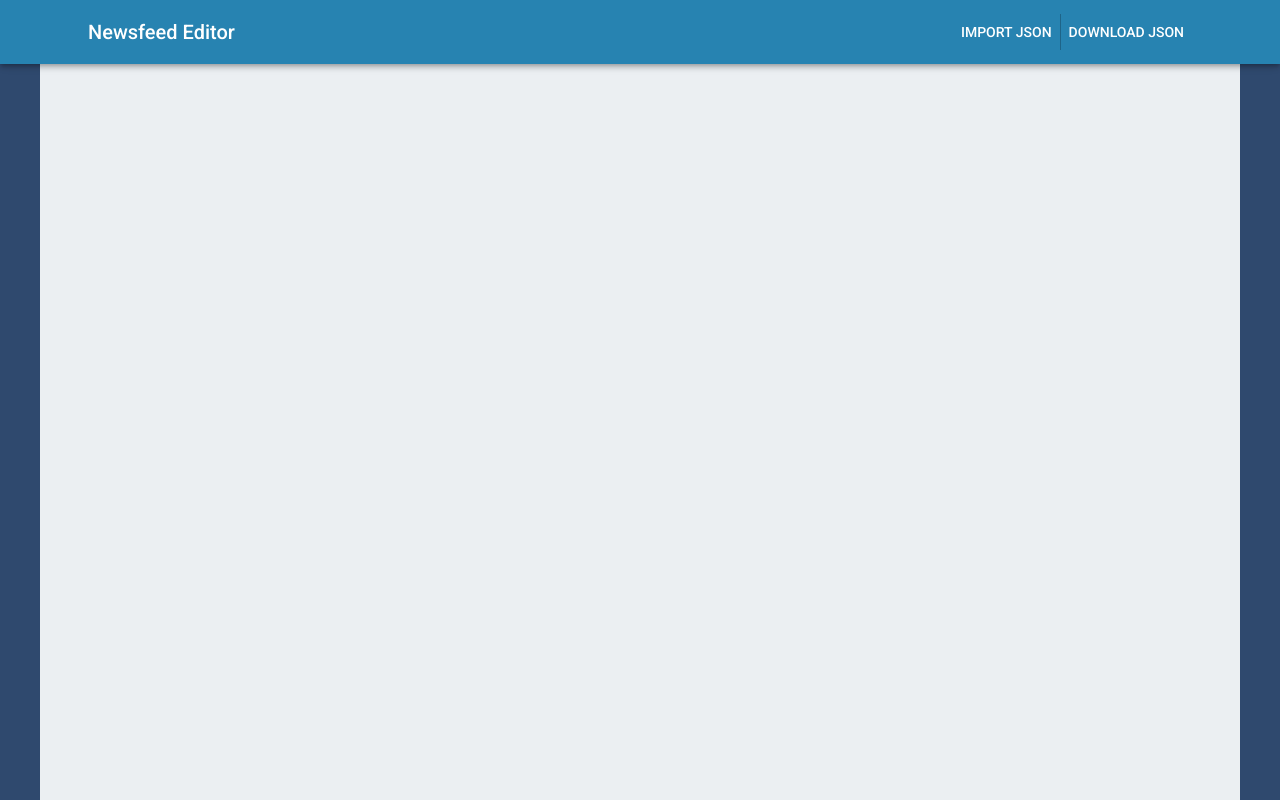
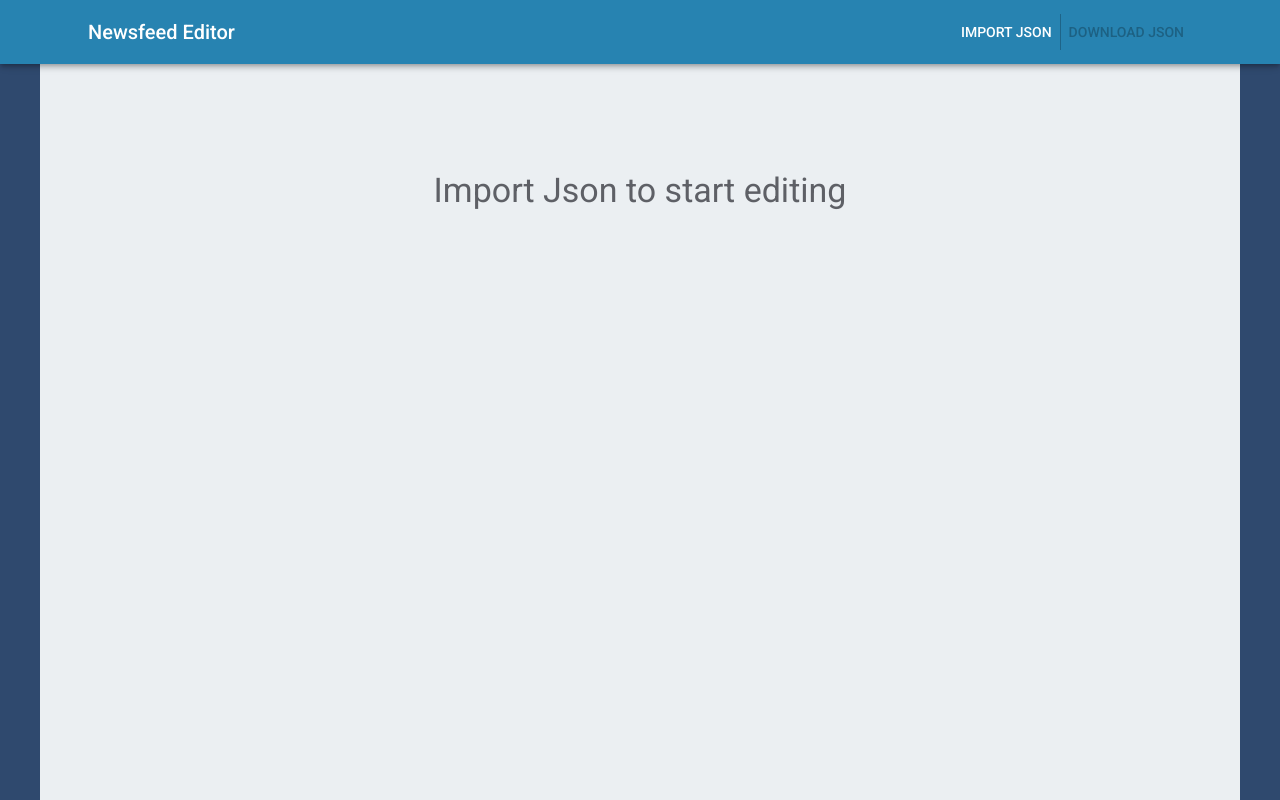
Before and after one commit to daniloprates/newsfeed-editor, a React (Create React App) app: page / in a window 1280 px wide. Built offline with nearby package versions, Linux system fonts and the light colour scheme.

Commit message:
Remove testJson as initialContent

```diff
--- a/src/App.tsx
+++ b/src/App.tsx
@@ -6,17 +6,15 @@ import List from './screens/List';
 import Import from './screens/Import';
 import Confirm from './components/Confirm'
 import ElevationScroll from './components/ElevationScroll'
-import testJson from './testJson.json';
 import type { Screen, DaedalusSchema, DaedalusItemSchema } from './types';
 import { SCREENS } from './config';
 
-const initialState = testJson as DaedalusSchema;
 const initialScreen: Screen = SCREENS.LIST;
 
 export default function App() {
 
-  const [currentScreen, setCurrentScreen] = useState();
-  const [content, setContent] = useState<DaedalusSchema>(initialState);
+  const [currentScreen, setCurrentScreen] = useState(initialScreen);
+  const [content, setContent] = useState<DaedalusSchema>();
   const [editingIndex, setEditingIndex] = useState(-1);
   const [deletingIndex, setDeletingIndex] = useState(-1);
   const setScreenList = () => setCurrentScreen(SCREENS.LIST);
```
